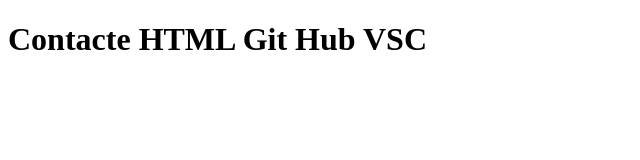
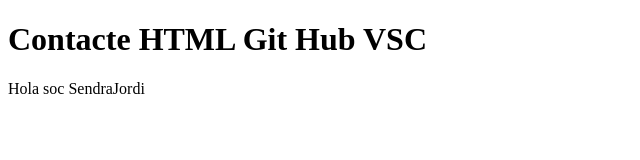
Before and after one commit to jordiazetgjordiaz/GITSVC2, a plain HTML site: page contacte.html in a window 1280 px wide. Shown: the whole page, without its empty margins (0-640 px from the left). Drawn offline with Linux system fonts and the light colour scheme.

Commit message:
Update contacte.html

```diff
--- a/contacte.html
+++ b/contacte.html
@@ -7,5 +7,7 @@
 </head>
 <body>
     <h1>Contacte HTML Git Hub VSC</h1>
+
+    <p>Hola soc SendraJordi</p>
 </body>
 </html>
```
